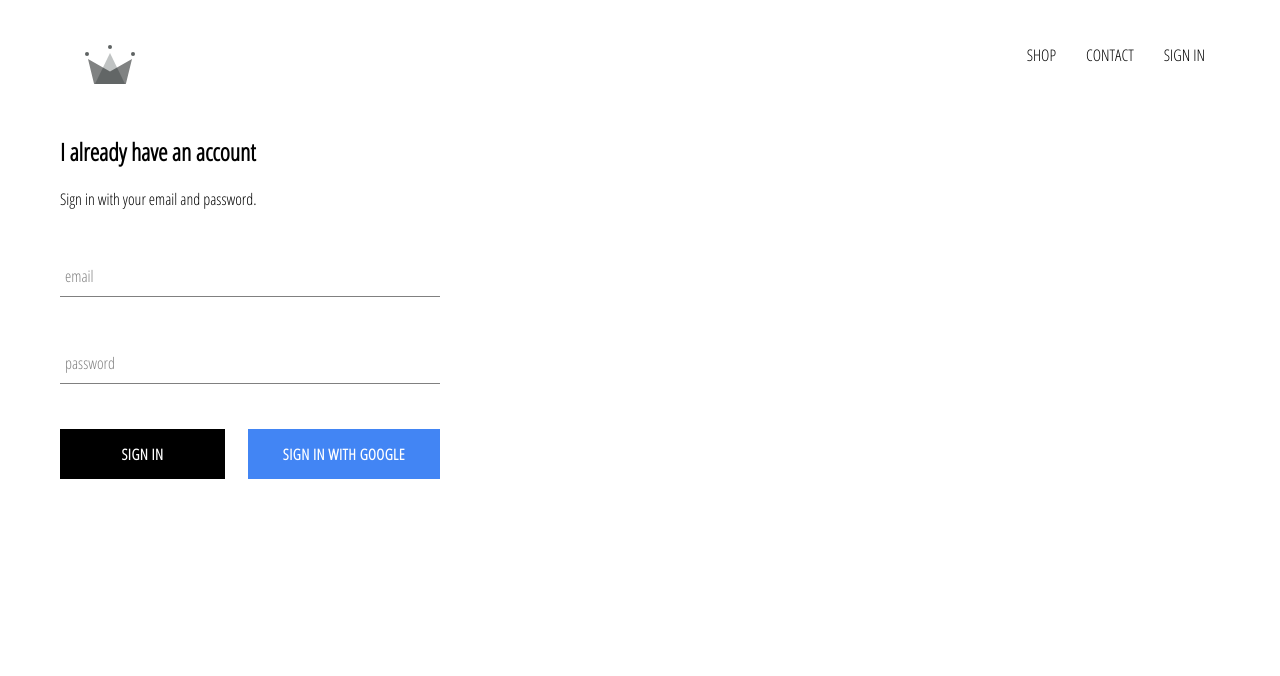
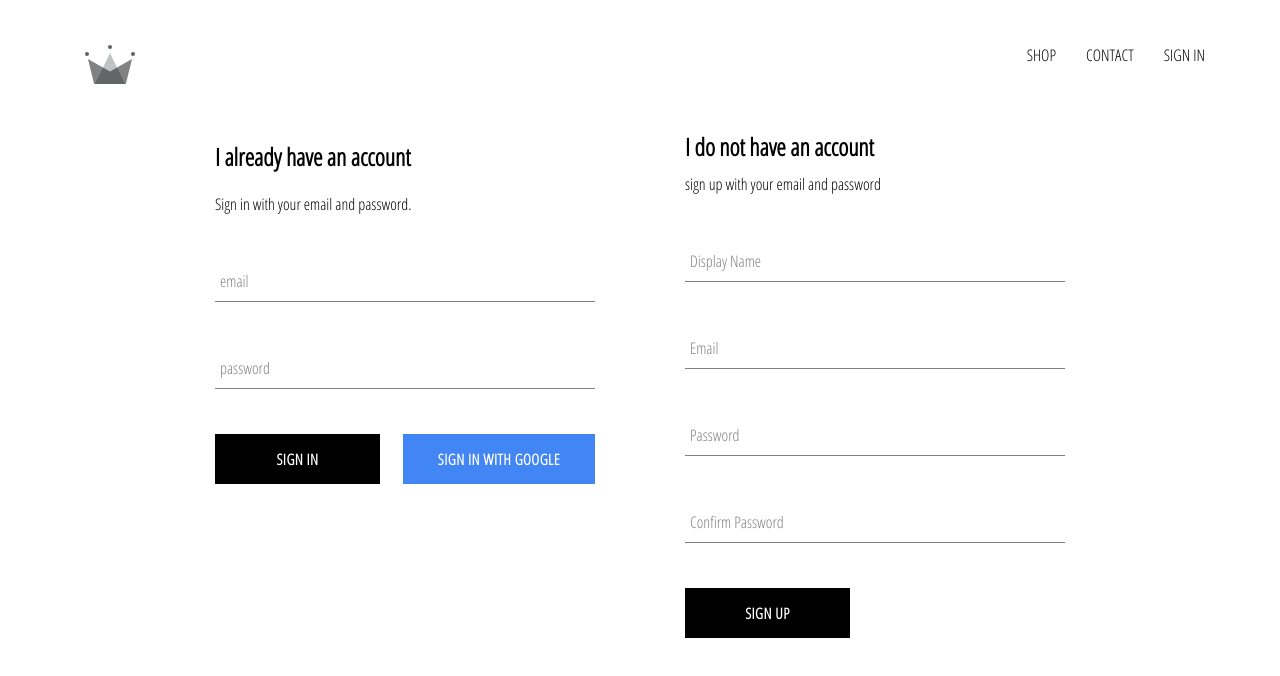
Before and after one commit to lakvik/crwn-clothing, a React (Create React App) app: page /signin in a window 1280 px wide. Shown: the top 676 px of the page. Built offline with nearby package versions, Linux system fonts and the light colour scheme; no server answers.

Commit message:
Implemented firebase utils. Included ability to store authenticated users to the database.

```diff
--- a/src/App.js
+++ b/src/App.js
@@ -4,7 +4,7 @@
 import Header from './components/header/header.component';
 import SignInAndSignUpPage from './pages/sign-in-and-sign-up/sign-in-and-sign-up.component';
 import { BrowserRouter, Switch, Route } from 'react-router-dom';
-import { auth } from './firebase/firebase.utils';
+import { auth, createUserProfileDocument } from './firebase/firebase.utils';
 import './App.css';
 
 class App extends React.Component {
@@ -18,8 +18,20 @@
   unsubscribeFromAuth = null;
 
   componentDidMount() {
-    this.unsubscribeFromAuth = auth.onAuthStateChanged(user => {
-      this.setState({ currentUser: user });
+    this.unsubscribeFromAuth = auth.onAuthStateChanged(async userAuth => {
+      if (!userAuth) {
+        this.setState({ currentUser: null });
+        return;
+      }
+      const userRef = await createUserProfileDocument(userAuth);
+      userRef.onSnapshot(snapshot => {
+        this.setState({
+          currentUser: {
+            id: snapshot.id,
+            ...snapshot.data()
+          }
+        });
+      });
     })
   }
 
--- /dev/null
+++ b/src/components/sign-up/sign-up.component.jsx
@@ -0,0 +1,62 @@
+import React from 'react';
+import FormInput from '../form-input/form-input.component';
+import CustomButton from '../custom-button/custom-button.component';
+import { auth, createUserProfileDocument } from '../../firebase/firebase.utils';
+import './sign-up.styles.scss';
+
+class SignUp extends React.Component {
+
+    constructor() {
+        super();
+        this.state = ({
+            displayName: '',
+            email: '',
+            password: '',
+            confirmPassword: ''
+        });
+    }
+
+    handleSubmit = async event => {
+        event.preventDefault();
+        const { displayName, email, password, confirmPassword } = this.state;
+        if (password !== confirmPassword) {
+            alert("Passwords don't match")
+            return;
+        }
+        try {
+            const { user } = await auth.createUserWithEmailAndPassword(email, password);
+            await createUserProfileDocument(user, { displayName });
+            this.setState({
+                displayName: '',
+                email: '',
+                password: '',
+                confirmPassword: ''
+            })
+        }
+        catch (error) {
+            console.log(error);
+        }
+    }
+
+    handleChange = event => {
+        const { name, value } = event.target;
+        this.setState({ [name]: value });
+    }
+
+    render() {
+        const { displayName, email, password, confirmPassword } = this.state;
+        return (<div className='sign-up'>
+            <h2 className='title' >I do not have an account</h2>
+            <span>sign up with your email and password</span>
+            <form className='sign-up-form' onSubmit={this.handleSubmit}>
+                <FormInput type='text' name='displayName' value={displayName} onChange={this.handleChange} label='Display Name' required></FormInput>
+                <FormInput type='email' name='email' value={email} onChange={this.handleChange} label='Email' required></FormInput>
+                <FormInput type='password' name='password' value={password} onChange={this.handleChange} label='Password' required></FormInput>
+                <FormInput type='password' name='confirmPassword' value={confirmPassword} onChange={this.handleChange} label='Confirm Password' required></FormInput>
+                <CustomButton type='submit'>SIGN UP</CustomButton>
+            </form>
+        </div>)
+    }
+}
+
+export default SignUp;
--- /dev/null
+++ b/src/components/sign-up/sign-up.styles.scss
@@ -0,0 +1,8 @@
+.sign-up{
+    display: flex;
+    flex-direction: column;
+    width: 380px;
+    .title{
+        margin: 10px 0;
+    }
+}
--- a/src/firebase/firebase.utils.js
+++ b/src/firebase/firebase.utils.js
@@ -12,6 +12,25 @@
     measurementId: "G-CC7BNK26HC"
 };
 
+export const createUserProfileDocument = async (userAuth, additionalData) => {
+    if (!userAuth) {
+        return;
+    }
+    const userRef = firestore.doc(`users/${userAuth.uid}`);
+    const snapshot = await userRef.get();
+    if (!snapshot.exists) {
+        const { displayName, email } = userAuth;
+        const createdAt = new Date();
+        try {
+            await userRef.set({ displayName, email, createdAt, ...additionalData });
+        }
+        catch (error) {
+            console.log('error creating user ', error.message);
+        }
+    }
+    return userRef;
+}
+
 firebase.initializeApp(config);
 export const auth = firebase.auth();
 export const firestore = firebase.firestore();
--- a/src/pages/sign-in-and-sign-up/sign-in-and-sign-up.component.jsx
+++ b/src/pages/sign-in-and-sign-up/sign-in-and-sign-up.component.jsx
@@ -1,10 +1,12 @@
 import React from 'react';
 import SignIn from '../../components/sign-in/sign-in.component'
+import SignUp from '../../components/sign-up/sign-up.component';
 import './sign-in-and-sign-up.styles.scss';
 
 const SignInAndSignUpPage = () => (
     <div className='sign-in-and-sign-up'>
         <SignIn></SignIn>
+        <SignUp></SignUp>
     </div>
 )
 
--- a/src/pages/sign-in-and-sign-up/sign-in-and-sign-up.styles.scss
+++ b/src/pages/sign-in-and-sign-up/sign-in-and-sign-up.styles.scss
@@ -0,0 +1,6 @@
+.sign-in-and-sign-up{
+    width: 850px;
+    display: flex;
+    justify-content: space-between;
+    margin: 30px auto;
+}
```
